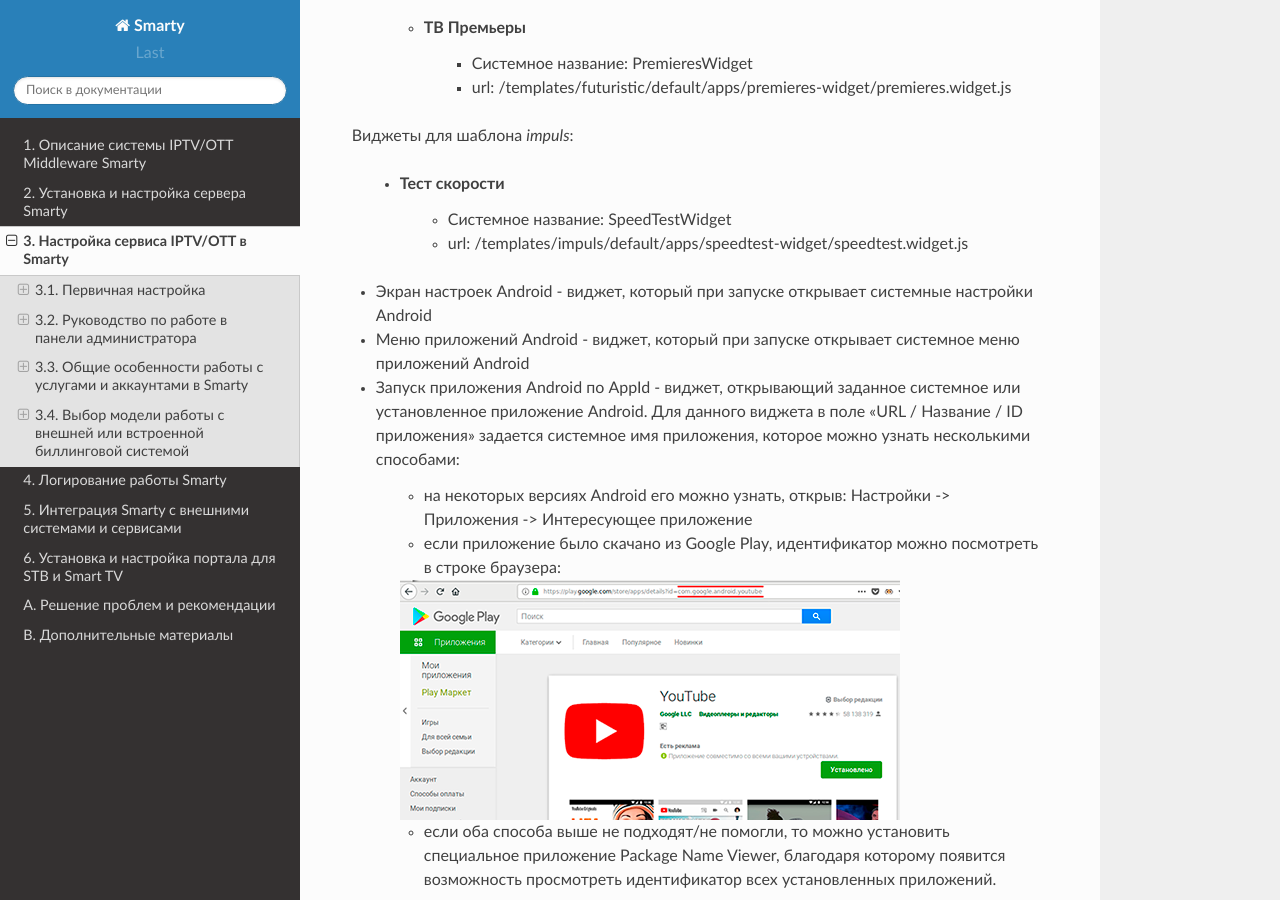
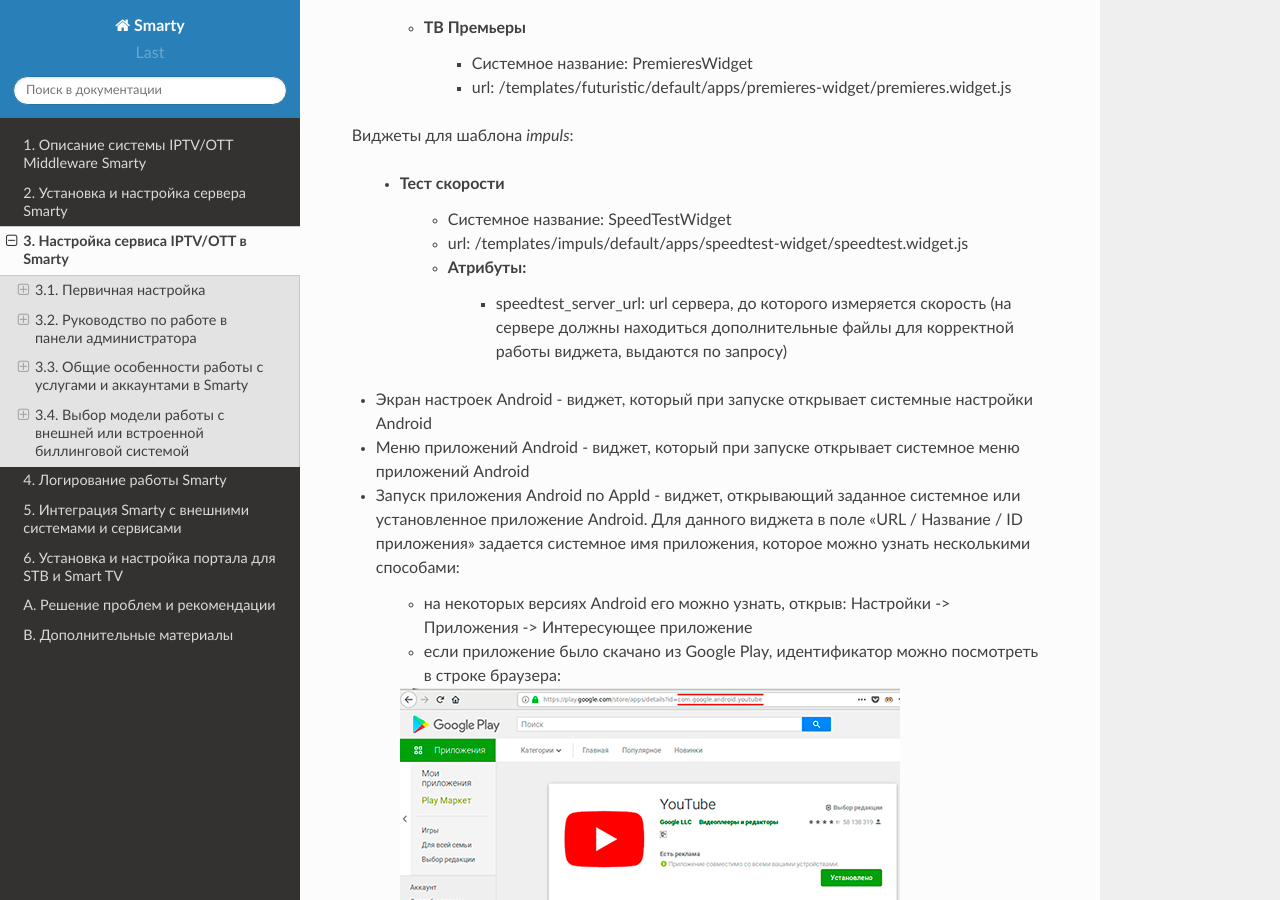
Before and after one commit to sergey-yakovlev/smarty-docs, a Sphinx documentation site: the page built from source/service_configuration.rst, in a window 1280 px wide and 900 px high, scrolled down 21075 px. Built offline with Sphinx 7.4.7 and the Read the Docs theme 2.0.0, drawn with Linux system fonts in a browser that asks for light colours.

Commit message:
Update service_configuration.rst

```diff
--- a/source/service_configuration.rst
+++ b/source/service_configuration.rst
@@ -883,6 +883,8 @@ http://smarty.example.com/admin/users/user/.
     * Тест скорости
         * Системное название: SpeedTestWidget
         * url: /templates/impuls/default/apps/speedtest-widget/speedtest.widget.js
+        * Атрибуты:
+            * speedtest_server_url: url сервера, до которого измеряется скорость (на сервере должны находиться дополнительные файлы для корректной работы виджета, выдаются по запросу)
 
 * Экран настроек Android - виджет, который при запуске открывает системные настройки Android
 
```
